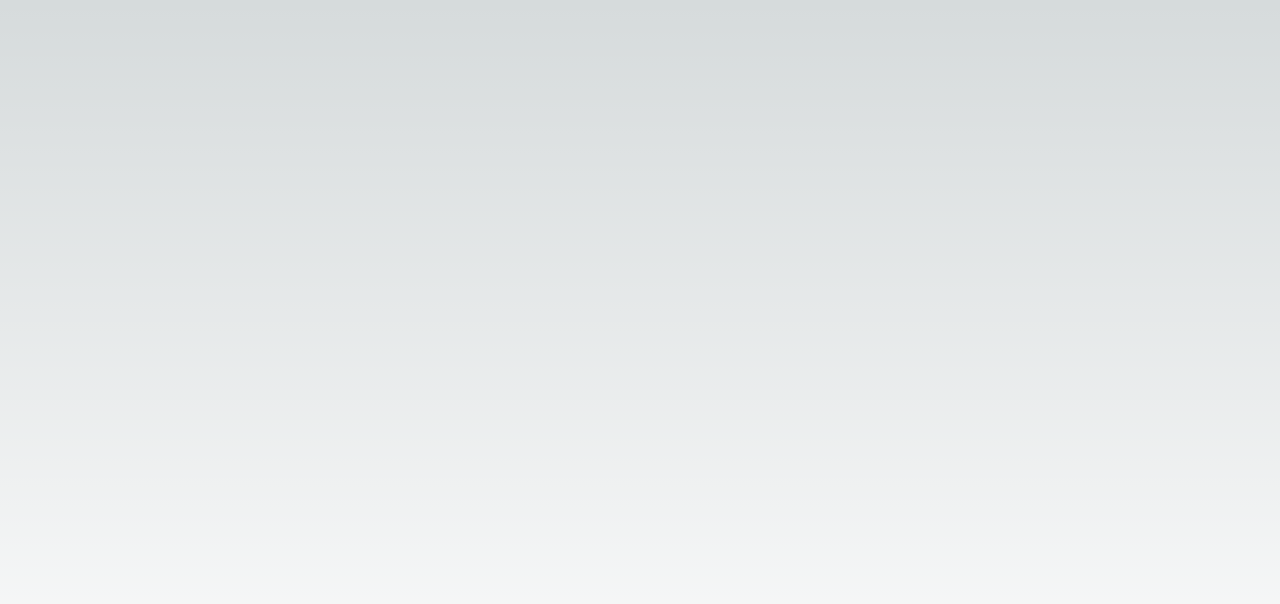
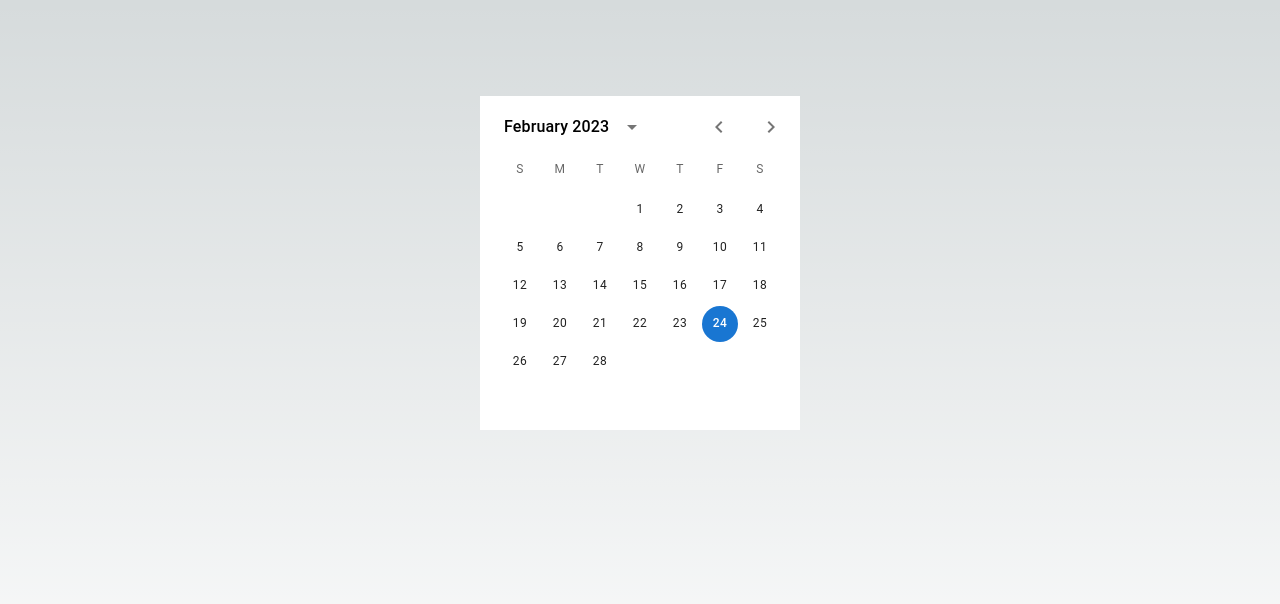
Before and after one commit to yen-han/time-leverage, a Next.js app: page / in a window 1280 px wide. Shown: the top 604 px of the page. Built offline with nearby package versions, Linux system fonts and the light colour scheme.

Commit message:
feat: add calendar date picker

```diff
--- a/package.json
+++ b/package.json
@@ -12,9 +12,11 @@
     "@emotion/react": "^11.10.6",
     "@emotion/styled": "^11.10.6",
     "@mui/material": "^5.11.10",
+    "@mui/x-date-pickers": "^5.0.20",
     "@types/node": "18.14.1",
     "@types/react": "18.0.28",
     "@types/react-dom": "18.0.11",
+    "dayjs": "^1.11.7",
     "eslint": "8.34.0",
     "eslint-config-next": "13.2.1",
     "next": "13.2.1",
--- /dev/null
+++ b/src/app/components/Calendar.tsx
@@ -0,0 +1,24 @@
+import * as React from "react";
+import dayjs, { Dayjs } from "dayjs";
+import TextField from "@mui/material/TextField";
+import { AdapterDayjs } from "@mui/x-date-pickers/AdapterDayjs";
+import { LocalizationProvider } from "@mui/x-date-pickers/LocalizationProvider";
+import { StaticDatePicker } from "@mui/x-date-pickers/StaticDatePicker";
+
+export default function Calendar() {
+  const [value, setValue] = React.useState<Dayjs | null>(dayjs(Date.now()));
+
+  return (
+    <LocalizationProvider dateAdapter={AdapterDayjs}>
+      <StaticDatePicker
+        displayStaticWrapperAs="desktop"
+        openTo="day"
+        value={value}
+        onChange={(newValue) => {
+          setValue(newValue);
+        }}
+        renderInput={(params) => <TextField {...params} />}
+      />
+    </LocalizationProvider>
+  );
+}
--- a/src/app/page.tsx
+++ b/src/app/page.tsx
@@ -2,9 +2,14 @@
 import Image from "next/image";
 import { Inter } from "next/font/google";
 import styles from "./page.module.css";
+import Calendar from "@/app/components/Calendar";
 
 const inter = Inter({ subsets: ["latin"] });
 
 export default function Home() {
-  return <main className={styles.main}></main>;
+  return (
+    <main className={styles.main}>
+      <Calendar />
+    </main>
+  );
 }
```
Also changed, not shown: 1 other file (tests, documents, lock files or other folders).
